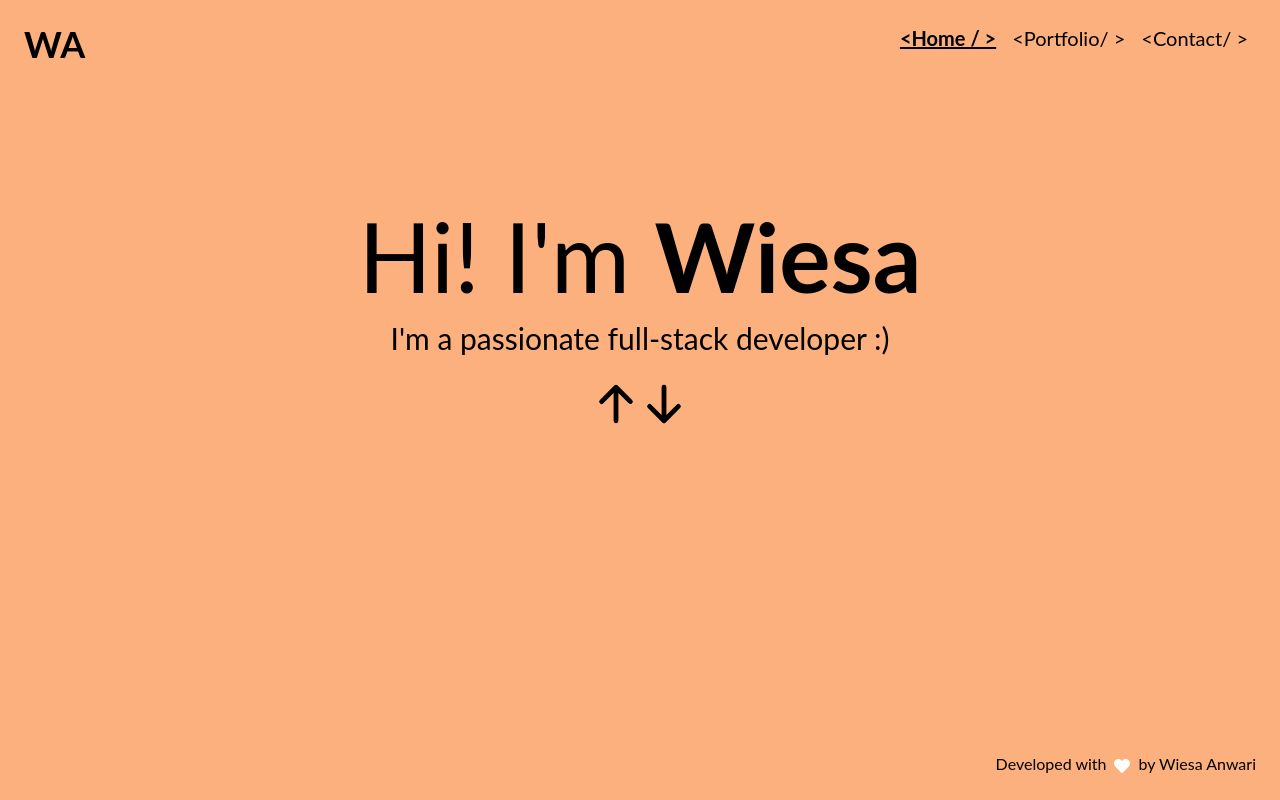
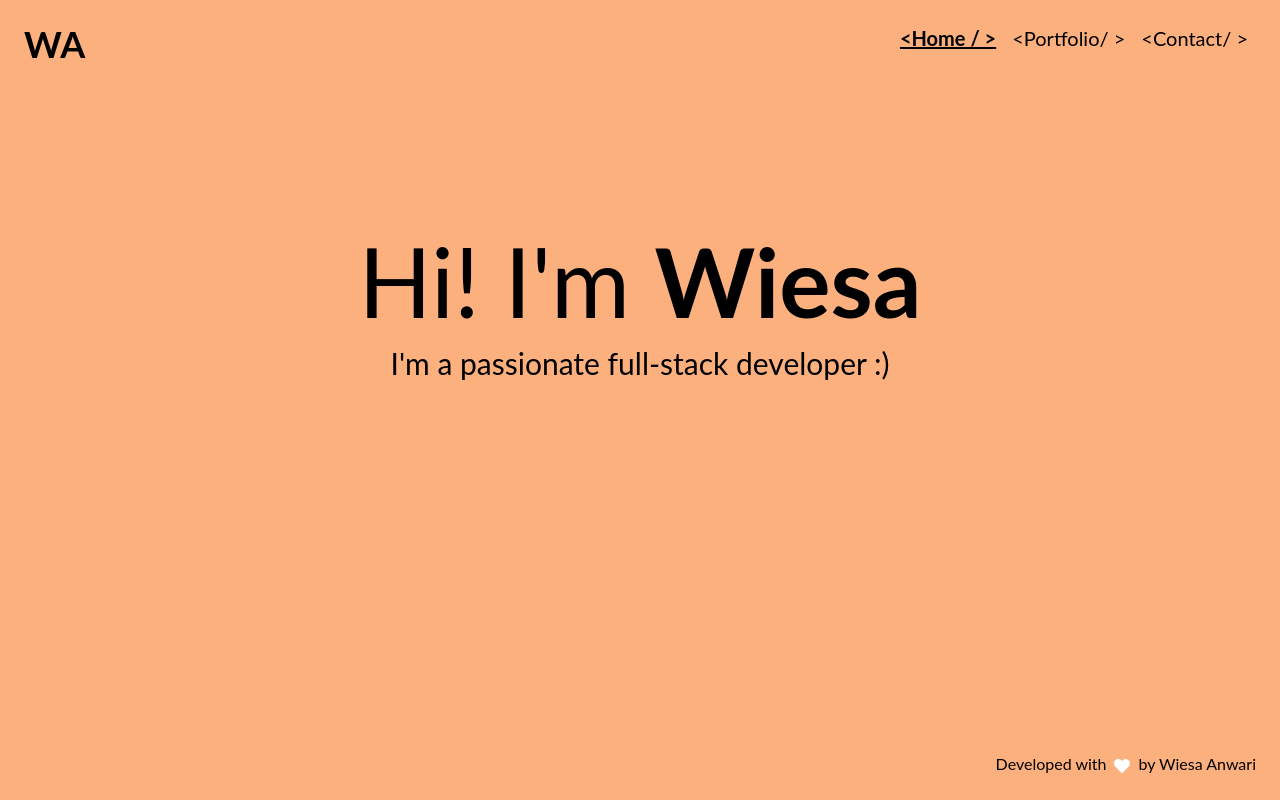
Before and after one commit to wanwari/wanwari.ca, a React (Create React App) app: page / in a window 1280 px wide. Built offline with nearby package versions, Linux system fonts and the light colour scheme.

Commit message:
feat: remove arrows until they have a function

```diff
--- a/src/pages/Home.tsx
+++ b/src/pages/Home.tsx
@@ -1,7 +1,6 @@
 import Header from "../components/Header";
 import DropText from "../components/DropText";
 import TypeText from "../components/TypeText";
-import ArrowBtn from "../components/ArrowBtn";
 import Footer from "../components/Footer";
 import { useEffect } from "react";
 
@@ -16,10 +15,7 @@
 			<div className="text-center">
 				<DropText />
 				<TypeText />
-				<div className="flex flex-row justify-center mt-4">
-					<ArrowBtn direction={"up"} />
-					<ArrowBtn direction={"down"} />
-				</div>
+				<div className="flex flex-row justify-center mt-4"></div>
 			</div>
 			<Footer />
 		</div>
```
